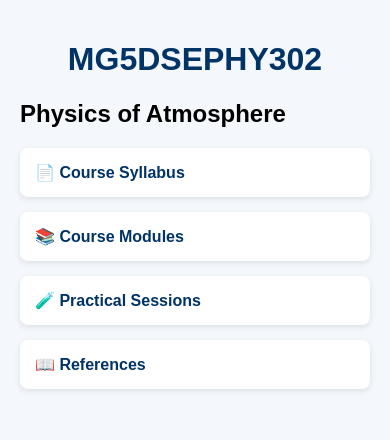
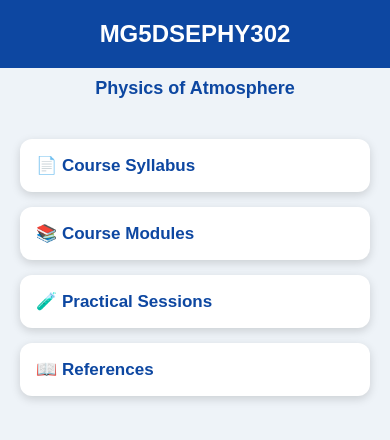
Before and after one commit to paulosethomas-physics/MG5DSEPHY302--Physics-of-Atmosphere, a plain HTML site: page index.html in a window 390 px wide. Drawn offline with Linux system fonts and the light colour scheme.

Commit message:
Update style.css

```diff
--- a/style.css
+++ b/style.css
@@ -1,42 +1,74 @@
 body {
-    font-family: Arial, sans-serif;
-    background: #f4f7fb;
+    margin: 0;
+    font-family: Arial, Helvetica, sans-serif;
+    background: #eef3f8;
+}
+
+h1 {
+    background: #0d47a1;
+    color: white;
+    text-align: center;
     margin: 0;
     padding: 20px;
 }
 
-h1 {
+h2 {
     text-align: center;
-    color: #003366;
+    color: #0d47a1;
+    margin-top: 10px;
 }
 
 ul {
     list-style: none;
-    padding: 0;
+    padding: 20px;
     max-width: 500px;
-    margin: auto;
+    margin: 20px auto;
 }
 
 li {
-    margin: 15px 0;
+    margin-bottom: 15px;
 }
 
-a {
+li a {
     display: block;
     background: white;
-    padding: 15px;
-    border-radius: 8px;
+    color: #0d47a1;
     text-decoration: none;
-    color: #003366;
+    padding: 18px;
+    border-radius: 12px;
+    font-size: 18px;
     font-weight: bold;
-    box-shadow: 0 2px 6px rgba(0,0,0,0.1);
+    box-shadow: 0 3px 10px rgba(0,0,0,0.15);
+    transition: 0.3s;
 }
 
-a:hover {
-    background: #003366;
+li a:hover {
+    background: #0d47a1;
     color: white;
 }
 
 p {
     text-align: center;
+    margin: 20px;
 }
+
+p a {
+    color: #0d47a1;
+    text-decoration: none;
+    font-weight: bold;
+}
+
+@media screen and (max-width:600px) {
+    h1 {
+        font-size: 24px;
+    }
+
+    h2 {
+        font-size: 18px;
+    }
+
+    li a {
+        font-size: 17px;
+        padding: 16px;
+    }
+}
```
